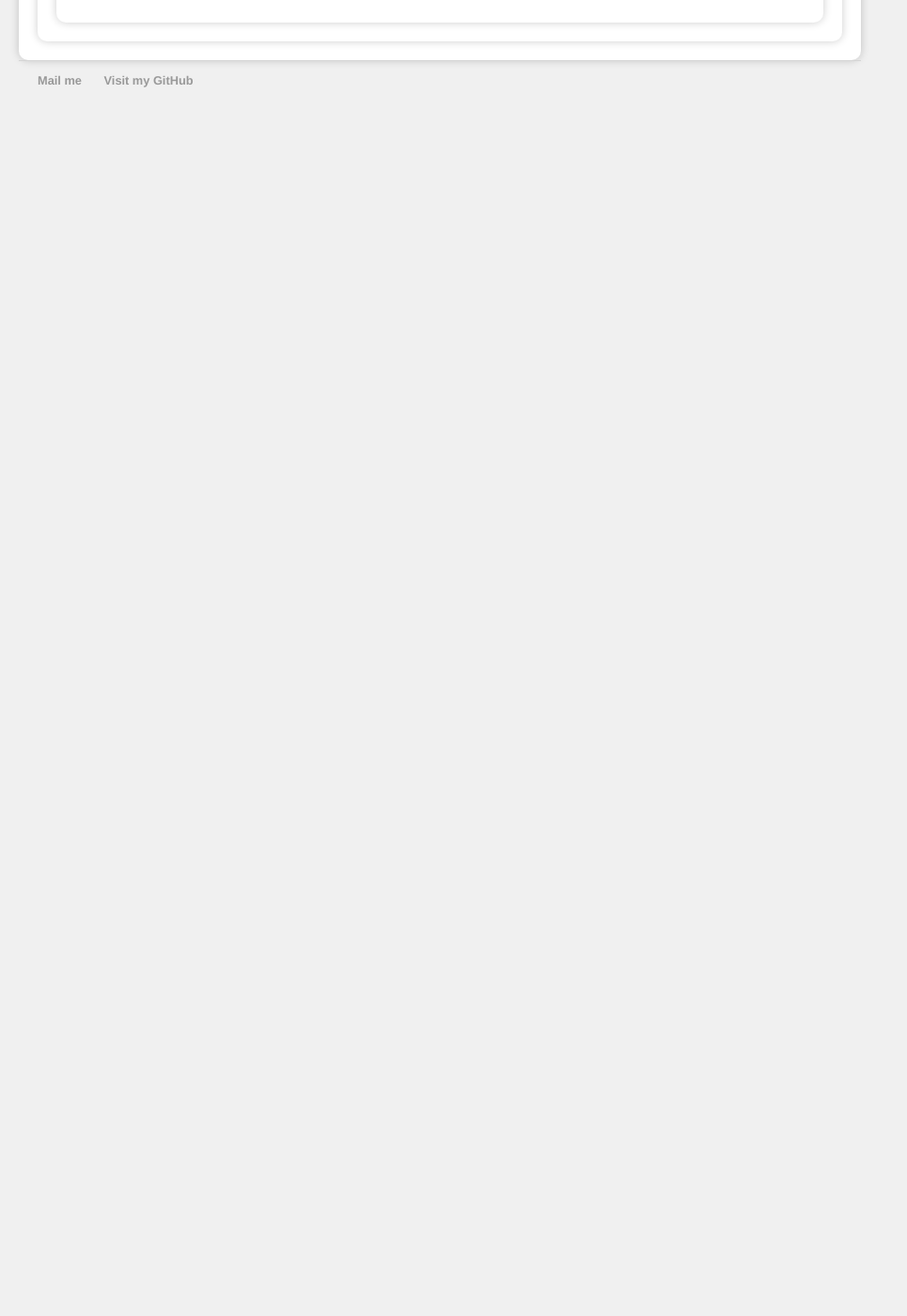
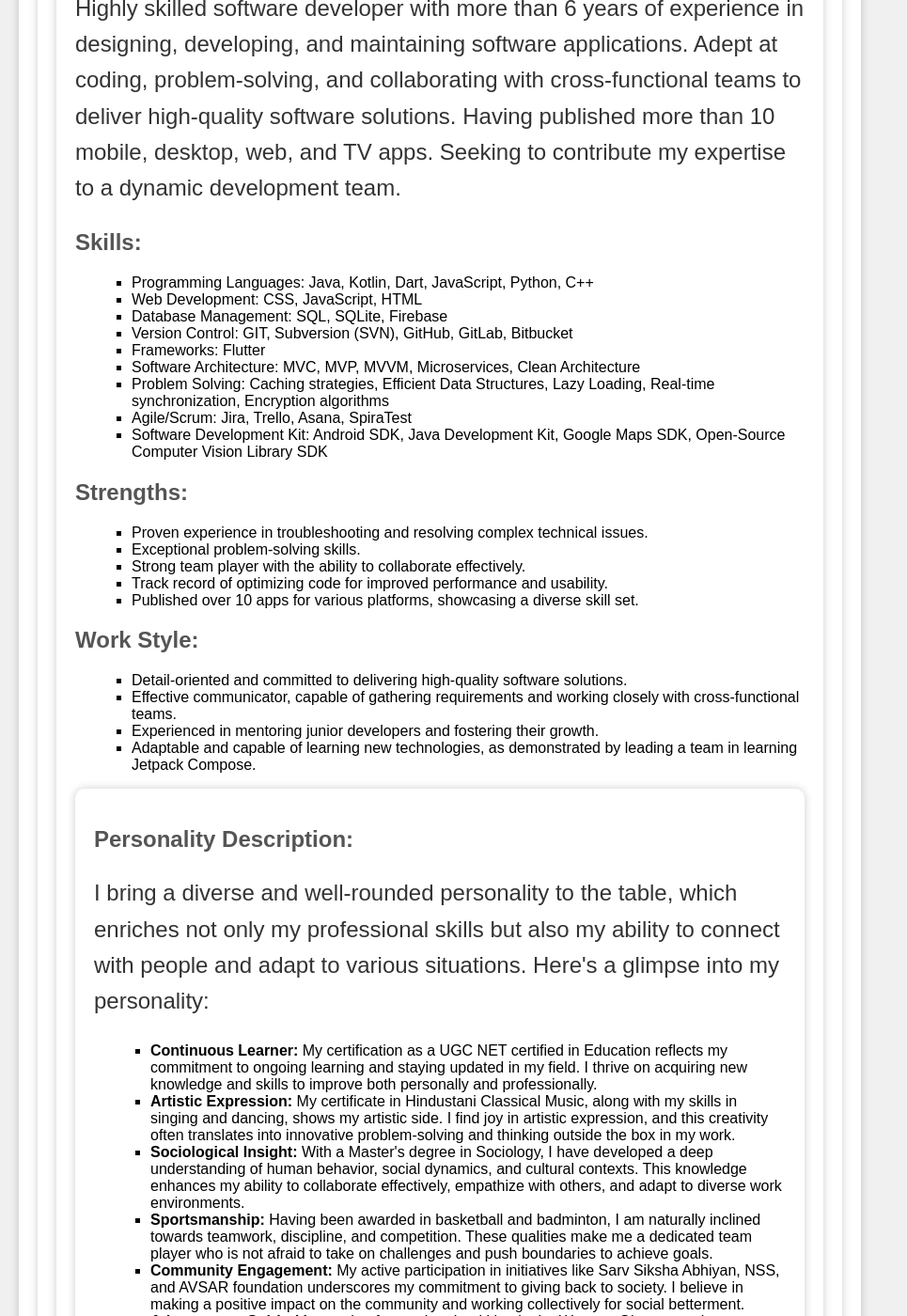
Before and after one commit to SwetaTheBest/swetathebest.github.io, a Jekyll site: the page built from about/index.html, in a window 1280 px wide and 1400 px high, scrolled down 1229 px. Shown: the whole window at 94% size, without its empty margins (0-965 px from the left). Built offline with Jekyll 4.4.1, drawn with Linux system fonts in a browser that asks for light colours; before the commit the page ends 1355 px from its top, so only the background shows below that; some of the changed text lies outside the part shown.

Commit message:
Update index.html
updated

```diff
--- a/about/index.html
+++ b/about/index.html
@@ -81,10 +81,56 @@ title: Sweta Jain
             <li>Adaptable and capable of learning new technologies, as demonstrated by leading a team in learning Jetpack Compose.</li>
         </ul>
 
+         <div class="container">
+        <h1>SWETA JAIN</h1>
+        <p>Highly skilled software developer with more than 6 years of experience in designing, developing, and maintaining software applications. Adept at coding, problem-solving, and collaborating with cross-functional teams to deliver high-quality software solutions. Having published more than 10 mobile, desktop, web, and TV apps. Seeking to contribute my expertise to a dynamic development team.</p>
+
+        <h2>Skills:</h2>
+        <ul>
+            <li>Programming Languages: Java, Kotlin, Dart, JavaScript, Python, C++</li>
+            <li>Web Development: CSS, JavaScript, HTML</li>
+            <li>Database Management: SQL, SQLite, Firebase</li>
+            <li>Version Control: GIT, Subversion (SVN), GitHub, GitLab, Bitbucket</li>
+            <li>Frameworks: Flutter</li>
+            <li>Software Architecture: MVC, MVP, MVVM, Microservices, Clean Architecture</li>
+            <li>Problem Solving: Caching strategies, Efficient Data Structures, Lazy Loading, Real-time synchronization, Encryption algorithms</li>
+            <li>Agile/Scrum: Jira, Trello, Asana, SpiraTest</li>
+            <li>Software Development Kit: Android SDK, Java Development Kit, Google Maps SDK, Open-Source Computer Vision Library SDK</li>
+        </ul>
+
+        <h2>Strengths:</h2>
+        <ul>
+            <li>Proven experience in troubleshooting and resolving complex technical issues.</li>
+            <li>Exceptional problem-solving skills.</li>
+            <li>Strong team player with the ability to collaborate effectively.</li>
+            <li>Track record of optimizing code for improved performance and usability.</li>
+            <li>Published over 10 apps for various platforms, showcasing a diverse skill set.</li>
+        </ul>
+
+        <h2>Work Style:</h2>
+        <ul>
+            <li>Detail-oriented and committed to delivering high-quality software solutions.</li>
+            <li>Effective communicator, capable of gathering requirements and working closely with cross-functional teams.</li>
+            <li>Experienced in mentoring junior developers and fostering their growth.</li>
+            <li>Adaptable and capable of learning new technologies, as demonstrated by leading a team in learning Jetpack Compose.</li>
+        </ul>
+
         <div class="personality-description">
             <h2>Personality Description:</h2>
-            <p>...</p> <!-- Add your personality description here -->
+            <p>I bring a diverse and well-rounded personality to the table, which enriches not only my professional skills but also my ability to connect with people and adapt to various situations. Here's a glimpse into my personality:</p>
+            <ul>
+                <li><strong>Continuous Learner:</strong> My certification as a UGC NET certified in Education reflects my commitment to ongoing learning and staying updated in my field. I thrive on acquiring new knowledge and skills to improve both personally and professionally.</li>
+                <li><strong>Artistic Expression:</strong> My certificate in Hindustani Classical Music, along with my skills in singing and dancing, shows my artistic side. I find joy in artistic expression, and this creativity often translates into innovative problem-solving and thinking outside the box in my work.</li>
+                <li><strong>Sociological Insight:</strong> With a Master's degree in Sociology, I have developed a deep understanding of human behavior, social dynamics, and cultural contexts. This knowledge enhances my ability to collaborate effectively, empathize with others, and adapt to diverse work environments.</li>
+                <li><strong>Sportsmanship:</strong> Having been awarded in basketball and badminton, I am naturally inclined towards teamwork, discipline, and competition. These qualities make me a dedicated team player who is not afraid to take on challenges and push boundaries to achieve goals.</li>
+                <li><strong>Community Engagement:</strong> My active participation in initiatives like Sarv Siksha Abhiyan, NSS, and AVSAR foundation underscores my commitment to giving back to society. I believe in making a positive impact on the community and working collectively for social betterment.</li>
+                <li><strong>Adventurous Spirit:</strong> My passion for weekend trekking in the Western Ghats reveals my adventurous and exploratory nature. This trait extends to my work, where I am not afraid to venture into uncharted territory, take calculated risks, and explore innovative solutions.</li>
+                <li><strong>Craftsmanship:</strong> My skills in crochet, embroidery, and paper craft demonstrate attention to detail, patience, and the ability to create something beautiful from raw materials. These qualities translate into my work by ensuring that I pay meticulous attention to every aspect of a project.</li>
+                <li><strong>Musical Talent:</strong> Playing musical instruments like the guitar, harmonium, and dholak showcases my discipline and dedication in honing my skills. It also highlights my ability to appreciate the nuances of harmony, rhythm, and melody, which can be applied to problem-solving and creativity in the workplace.</li>
+            </ul>
+            <p>In summary, my personality is a rich tapestry of continuous learning, artistic expression, sociological insight, sportsmanship, community engagement, adventurous spirit, craftsmanship, and musical talent. These traits not only make me a well-rounded individual but also a valuable asset in any team or organization, bringing creativity, adaptability, and a commitment to excellence to the workplace.</p>
         </div>
+    </div>
     </div>
 </body>
 </html>
```
